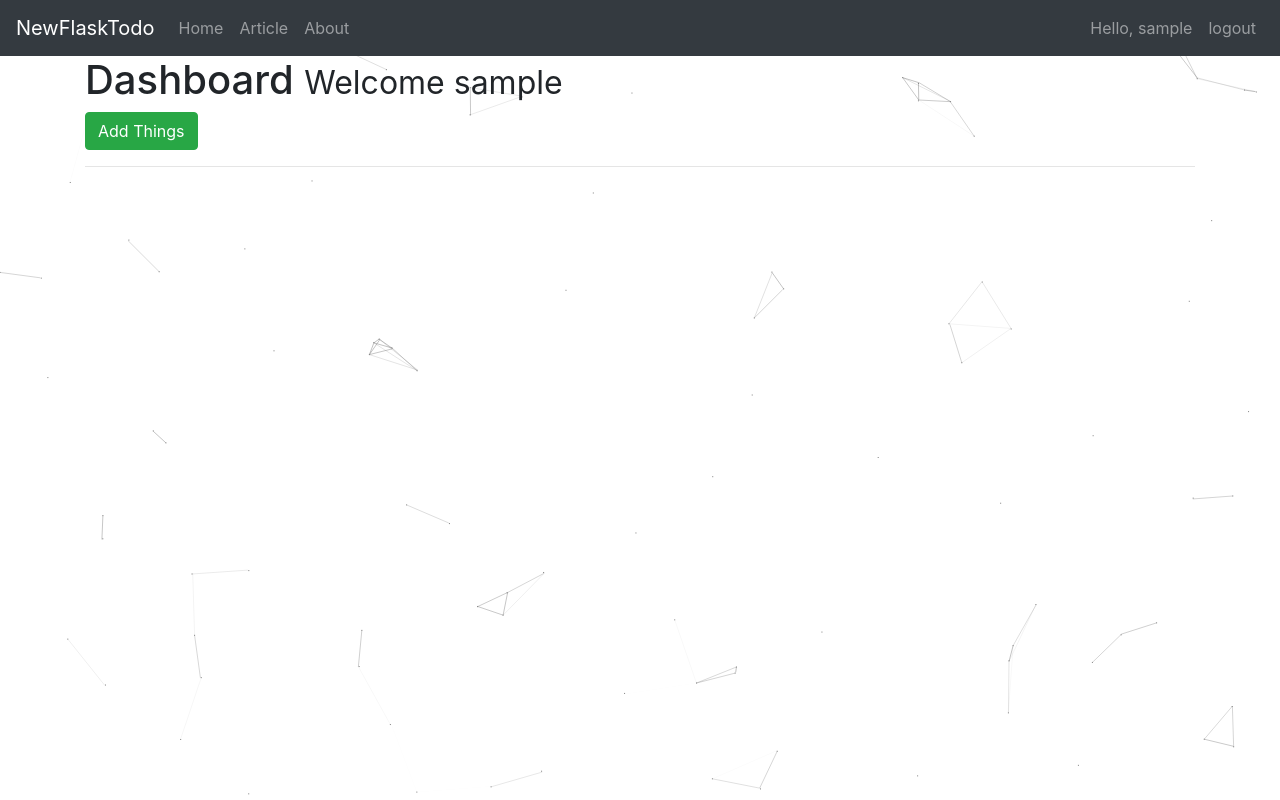
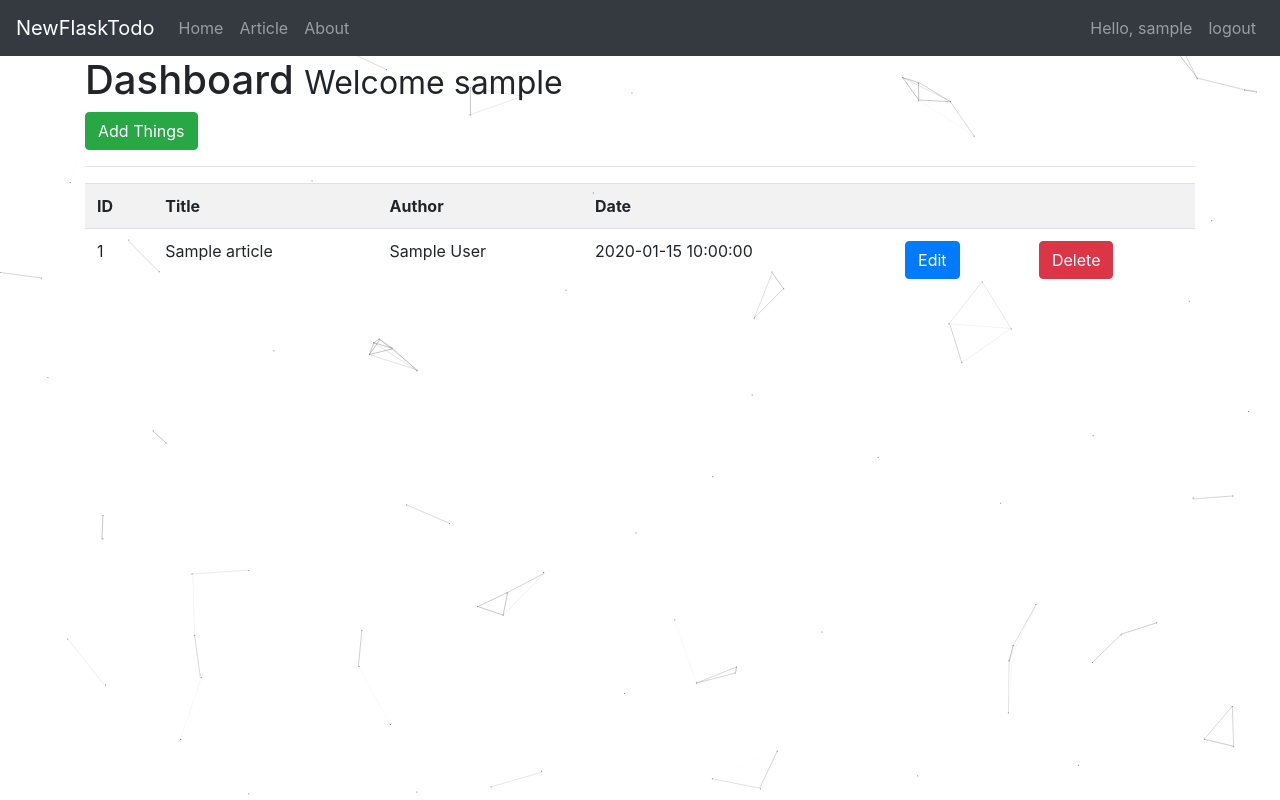
Before and after one commit to AIM-1993/NewFlaskTodo, a Flask app: page /dashboard in a window 1280 px wide. Run offline with Flask 2, Linux system fonts and the light colour scheme; the visitor is signed in with stand-in values (Sample User, id 1); tables that the repository leaves empty or names only in its code hold one stand-in row (values such as "Sample post"); some libraries are stand-ins or nearby versions.

Commit message:
继续完善了dashboard逻辑

```diff
--- a/newFlaskTodo/app.py
+++ b/newFlaskTodo/app.py
@@ -3,7 +3,7 @@ from flask import Flask, render_template, flash, redirect, url_for, session, req
 from wtforms import Form, StringField, TextAreaField, PasswordField, validators
 from passlib.hash import sha256_crypt
 from flask_mysqldb import MySQL
-from data import Articles
+# from data import Articles
 
 
 app = Flask(__name__)
@@ -18,7 +18,7 @@ app.config['MYSQL_CURSORCLASS'] = 'DictCursor'
 # init MYSQL
 mysql = MySQL(app)
 
-Articles = Articles()
+# Articles = Articles()
 
 # Create Register Class
 class RegisterForm(Form):
@@ -113,6 +113,19 @@ def logout():
 @app.route('/dashboard')
 @is_logged_in
 def dashboard():
+    # Create cursor
+    cur = mysql.connection.cursor()
+    result = cur.execute("SELECT * FROM articles")
+    articles = cur.fetchall()
+
+    if result > 0:
+        return render_template('dashboard.html', articles=articles)
+
+    else:
+        msg = 'No Articles Found'
+        return render_template('dashboard.html', msg=msg)
+    # Close connection
+    cur.close()
     return render_template('dashboard.html')
 
 
@@ -129,19 +142,12 @@ def add_article():
     if request.method == 'POST' and form.validate():
         title = form.title.data
         body = form.body.data
-
         cur = mysql.connection.cursor()
-
         cur.execute("INSERT INTO articles(title, body, author) VALUES(%s, %s, %s)", (title, body, session['username']))
-
         mysql.connection.commit()
-
         cur.close()
-
         flash("Article Created", 'success')
-
         return redirect(url_for('dashboard'))
-
     return render_template('add_article.html', form=form)
 
 
@@ -152,12 +158,28 @@ def index():
 
 @app.route('/articles')
 def articles():
-    return render_template('articles.html', articles=Articles)
+    # Create cursor
+    cur = mysql.connection.cursor()
+    result = cur.execute("SELECT * FROM articles")
+    articles = cur.fetchall()
+
+    if result > 0:
+        return render_template('articles.html', articles=articles)
+
+    else:
+        msg = 'No Articles Found'
+        return render_template('articles.html', msg=msg)
+    # Close connection
+    cur.close()
 
 
 @app.route('/article/<string:id>')
 def article(id):
-    return render_template('article.html', id=id)
+    cur = mysql.connection.cursor()
+    result = cur.execute("SELECT * FROM articles WHERE id=%s", [id])
+    article = cur.fetchone()
+
+    return render_template('article.html', article=article)
 
 
 @app.route('/about')
--- a/newFlaskTodo/templates/article.html
+++ b/newFlaskTodo/templates/article.html
@@ -1,6 +1,9 @@
 {% extends 'layout.html' %}
 
 {%  block body %}
-  <h1>{{ id }}</h1>
+  <h1>{{ article.title }}</h1>
+  <small>Written By{{article.author }} on {{ article.create_date }}</small>
+  <hr>
+  <div>{{ article.body|safe }}</div>
 
 {% endblock %}
--- a/newFlaskTodo/templates/dashboard.html
+++ b/newFlaskTodo/templates/dashboard.html
@@ -3,4 +3,24 @@
     <h1>Dashboard <small> Welcome {{ session.username }}</small></h1>
     <a class="btn btn-success" href="/add_article">Add Things</a>
     <hr>
+    <table class="table table-striped">
+        <tr>
+            <th>ID</th>
+            <th>Title</th>
+            <th>Author</th>
+            <th>Date</th>
+            <th></th>
+            <th></th>
+        </tr>
+        {% for article in articles %}
+        <tr>
+            <td>{{ article.id }}</td>
+            <td>{{ article.title }}</td>
+            <td>{{ article.author }}</td>
+            <td>{{ article.create_date }}</td>
+            <td><a href="edit_article/{{ article.id }}" class="btn btn-primary pullright">Edit</a></td>
+            <td><a href="#" class="btn btn-danger pullright">Delete</a></td>
+        </tr>
+        {% endfor %}
+    </table>
 {% endblock %}
--- a/newFlaskTodo/templates/home.html
+++ b/newFlaskTodo/templates/home.html
@@ -4,6 +4,10 @@
   <div class="jumbotron text-center">
     <h1>Welcome To NewFlaskToDoApp</h1>
     <p class='lead'>This is a new version of FlaskTodo</p>
+    {% if session.logged_in == NULL %}
+      <a href="/register" class="btn btn-primary">Register</a>
+      <a href="/login" class="btn btn-success">Login</a>
+    {% endif %}
   </div>
 {% endblock %}
 <!--PageEndHtml Block Begin-->
--- a/newFlaskTodo/templates/includes/_navbar.html
+++ b/newFlaskTodo/templates/includes/_navbar.html
@@ -18,7 +18,7 @@
     </ul>
     <ul class="navbar-nav navbar-right">
       {% if session.logged_in %}
-        <li><a class="nav-link" href="#">Hello, {{ session.username }}</a></li>
+        <li><a class="nav-link" href="/dashboard">Hello, {{ session.username }}</a></li>
         <li><a class="nav-link" href="/logout">logout</a></li>
       {% else %}
         <li><a class="nav-link" href="/register">Register</a></li>
```
